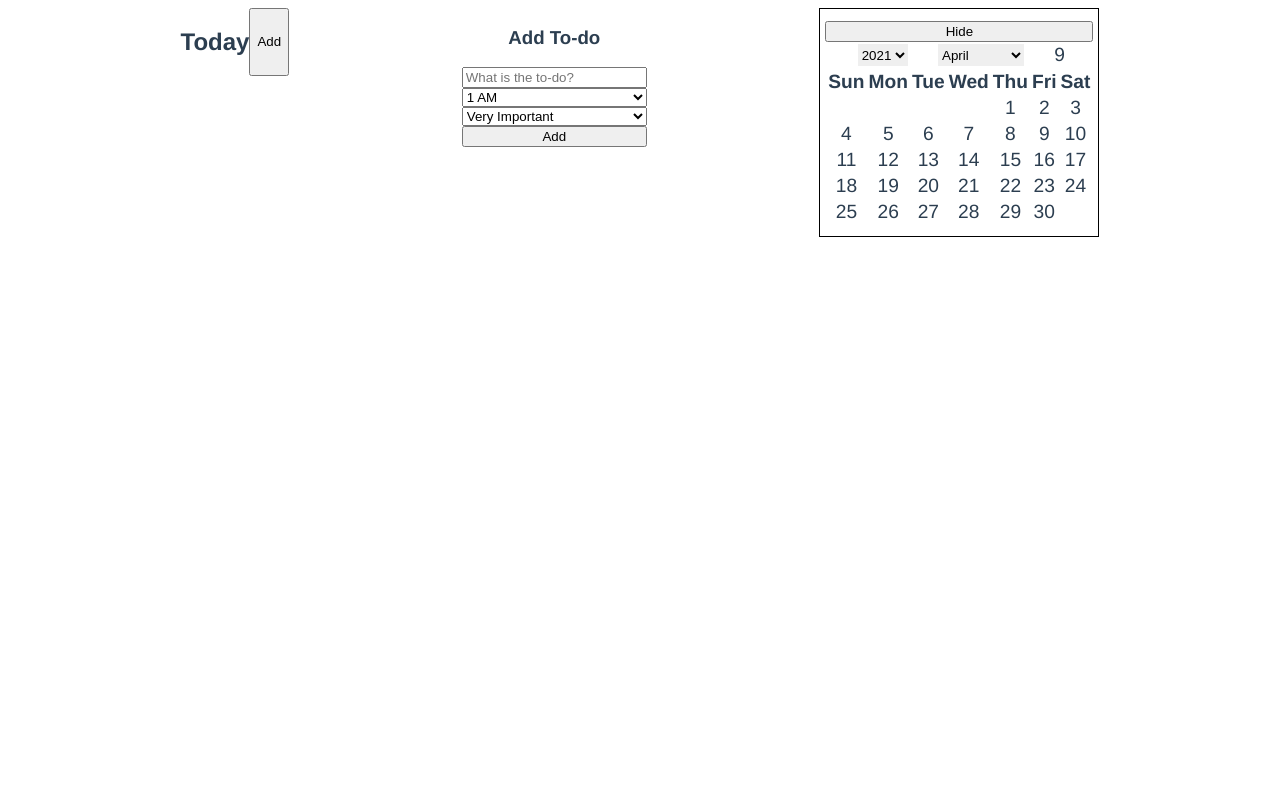
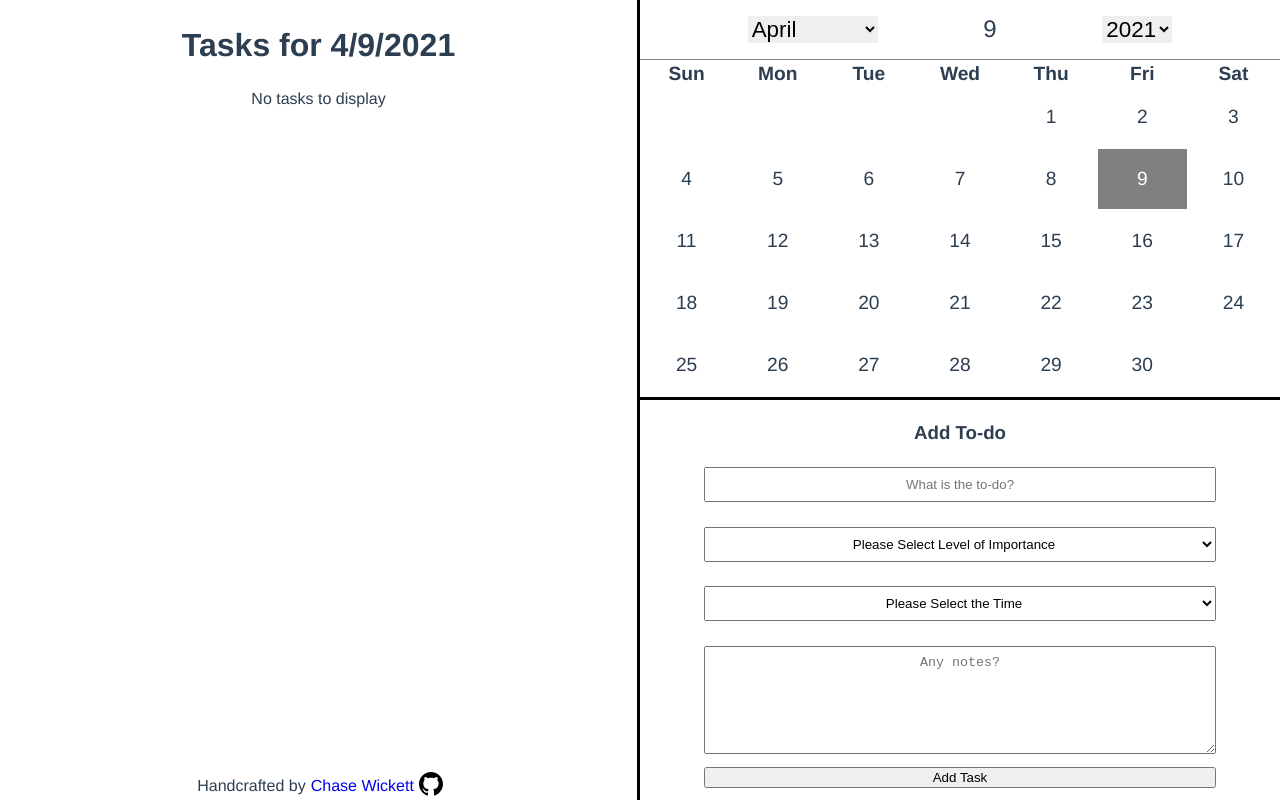
Before and after one commit to wickettc/planner, a Vue app: page / in a window 1280 px wide. Built offline with nearby package versions, Linux system fonts and the light colour scheme.

Commit message:
working commit

```diff
--- a/package.json
+++ b/package.json
@@ -9,6 +9,7 @@
   },
   "dependencies": {
     "core-js": "^3.6.5",
+    "uniqid": "^5.3.0",
     "vue": "^3.0.0",
     "vue-router": "^4.0.0-0"
   },
--- a/src/App.vue
+++ b/src/App.vue
@@ -7,6 +7,12 @@
 </template>
 
 <style>
+html,
+body {
+    padding: 0;
+    margin: 0;
+    height: 100vh;
+}
 #app {
     font-family: Avenir, Helvetica, Arial, sans-serif;
     -webkit-font-smoothing: antialiased;
--- a/src/components/AddToDo.vue
+++ b/src/components/AddToDo.vue
@@ -1,26 +1,62 @@
 <template>
-    <form>
-        <h3>Add To-do</h3>
-        <input type="text" name="todo" placeholder="What is the to-do?" />
-        <select>
-            <option v-for="(t, index) in times" :key="index" value="t">
-                {{ t }}
-            </option>
-        </select>
-        <select>
-            <option value="v-important">Very Important</option>
-            <option value="important">Important</option>
-            <option value="n-important">Not Important</option>
-        </select>
-        <button>Add</button>
-    </form>
+    <div class="addtodo-container">
+        <form @submit.prevent="onSubmit">
+            <h3>Add To-do</h3>
+            <input
+                v-model="subject"
+                type="text"
+                name="subject"
+                placeholder="What is the to-do?"
+            />
+            <div class="error sub-err">{{ subErr }}</div>
+            <select v-model="importance" name="importance">
+                <option selected disabled value=""
+                    >Please Select Level of Importance</option
+                >
+                <option value="very-important">Very Important</option>
+                <option value="important">Important</option>
+                <option value="not-important">Not Important</option>
+            </select>
+            <div class="error imp-err">{{ impErr }}</div>
+            <select v-model="time" name="time">
+                <option selected disabled value=""
+                    >Please Select the Time</option
+                >
+                <option
+                    v-for="(time, index) in times"
+                    :key="index"
+                    :value="time"
+                >
+                    {{ time }}
+                </option>
+            </select>
+            <div class="error time-err">{{ timeErr }}</div>
+            <textarea
+                v-model="notes"
+                rows="6"
+                name="notes"
+                placeholder="Any notes?"
+            ></textarea>
+            <button>Add Task</button>
+        </form>
+    </div>
 </template>
 
 <script>
+import uniqid from 'uniqid';
+
 export default {
+    name: 'AddToDo',
     data() {
         return {
             times: [],
+            subject: '',
+            importance: '',
+            time: '',
+            notes: '',
+            subErr: '',
+            impErr: '',
+            timeErr: '',
         };
     },
     created() {
@@ -32,12 +68,76 @@ export default {
             }
         }
     },
+    methods: {
+        onSubmit() {
+            if (!this.subject) {
+                this.subErr = 'Please Add a To-do';
+            } else {
+                this.subErr = '';
+            }
+            if (this.importance === '') {
+                this.impErr = 'Make Sure to Select Level of Importance';
+            } else {
+                this.impErr = '';
+            }
+            if (this.time === '') {
+                this.timeErr = 'Make Sure to Select the Time';
+            } else {
+                this.timeErr = '';
+            }
+            if (!this.subErr && !this.impErr && !this.timeErr) {
+                const newTodo = {
+                    id: uniqid(),
+                    subject: this.subject,
+                    importance: this.importance,
+                    time: this.time,
+                    notes: this.notes,
+                };
+                this.subject = '';
+                this.importance = '';
+                this.time = '';
+                this.notes = '';
+                this.subErr = '';
+                this.impErr = '';
+                this.timeErr = '';
+                this.$emit('add-todo', newTodo);
+            }
+        },
+    },
 };
 </script>
 
 <style scoped>
+h3 {
+    margin: 10px 0;
+}
+.addtodo-container {
+    display: flex;
+    justify-content: center;
+    align-items: center;
+}
+
+.error {
+    color: red;
+}
+
 form {
     display: flex;
     flex-direction: column;
+    justify-content: space-evenly;
+    width: 80%;
+    height: 100%;
+}
+
+input,
+textarea,
+select {
+    padding: 8px 10px;
+    text-align: center;
+}
+
+select {
+    text-align-last: center;
+    -moz-text-align-last: center;
 }
 </style>
--- a/src/components/Calendar.vue
+++ b/src/components/Calendar.vue
@@ -1,14 +1,6 @@
 <template>
     <div class="calendar-container">
-        <button class="calendar-show-btn" @click="showCalendar = !showCalendar">
-            {{ showCalendar ? 'Hide' : 'Show Calendar' }}
-        </button>
-        <div v-if="showCalendar" class="calendar-selectors">
-            <select v-model="year" id="select-year">
-                <option v-for="n in yearArr" :key="n" :value="n">{{
-                    n
-                }}</option>
-            </select>
+        <div class="calendar-selectors">
             <select v-model="month" id="select-month">
                 <option value="0">January</option>
                 <option value="1">February</option>
@@ -26,8 +18,13 @@
             <div>
                 {{ selectedDate ? selectedDate.getDate() : '' }}
             </div>
+            <select v-model="year" id="select-year">
+                <option v-for="n in yearArr" :key="n" :value="n">{{
+                    n
+                }}</option>
+            </select>
         </div>
-        <div v-if="showCalendar" id="calendar">
+        <div class="calendar">
             <table>
                 <thead>
                     <tr>
@@ -37,14 +34,26 @@
                     </tr>
                 </thead>
                 <tbody>
-                    <tr v-for="(arr, ind) in tbData" :key="ind">
+                    <tr v-for="(weekArr, ind) in tbData" :key="ind">
                         <td
-                            v-on="arr[i] ? { click: handleHighlight } : {}"
-                            :class="arr[i] && 'clickable'"
-                            v-for="(d, i) in arr"
+                            v-on="weekArr[i] ? { click: handleHighlight } : {}"
+                            :class="[
+                                // sets all days (with numbers) to be clickable
+                                weekArr[i] && 'clickable',
+                                // compares today to the iterable date to set today
+                                today.toLocaleDateString() ===
+                                new Date(
+                                    year,
+                                    month,
+                                    weekArr[i]
+                                ).toLocaleDateString()
+                                    ? 'today'
+                                    : '',
+                            ]"
+                            v-for="(day, i) in weekArr"
                             :key="i"
                         >
-                            {{ arr[i] }}
+                            {{ weekArr[i] }}
                         </td>
                     </tr>
                 </tbody>
@@ -55,6 +64,7 @@
 
 <script>
 export default {
+    name: 'Calendar',
     data() {
         return {
             yearArr: [],
@@ -64,13 +74,14 @@ export default {
             month: undefined,
             highlightedDay: undefined,
             selectedDate: undefined,
-            showCalendar: true,
+            today: new Date(),
         };
     },
     created() {
         let today = new Date();
         this.year = today.getFullYear();
         this.month = today.getMonth();
+        // lists out year range for select dropdown
         for (let i = 1990; i < 2100; i++) {
             this.yearArr.push(i);
         }
@@ -84,6 +95,9 @@ export default {
             this.clearCalendar();
             this.createCalendar();
         },
+        selectedDate: function() {
+            this.$emit('selected-date', this.selectedDate.toLocaleDateString());
+        },
     },
     methods: {
         createCalendar() {
@@ -96,10 +110,12 @@ export default {
             while (keepLoop) {
                 let date = new Date(this.year, this.month, dayCount);
                 if (date.getMonth() === curMonth) {
+                    // start new array for each "week"
                     if (cellCount === 0) {
                         this.tbData.push([]);
                         tbArrCount++;
                     }
+                    // add blank spaces to begining if week does not start on sun
                     if (startCal && date.getDay() !== 0) {
                         let addSpaces = date.getDay();
                         for (let i = 0; i < addSpaces; i++) {
@@ -110,22 +126,30 @@ export default {
                     } else {
                         startCal = false;
                     }
+                    // pushes "days" to tbData array
                     this.tbData[tbArrCount - 1].push(date.getDate());
                     dayCount++;
+                    // starts new array (week) once we hit a len of 7
                     if (cellCount === 6) {
                         cellCount = 0;
                     } else {
                         cellCount++;
                     }
+                    // ends this month
                 } else {
-                    let today = new Date();
-                    this.selectedDate = today;
+                    // only sets today as selected date on init
+                    if (!this.selectedDate) {
+                        this.selectedDate = this.today;
+                    }
                     keepLoop = false;
                 }
             }
         },
         clearCalendar() {
             this.tbData = [];
+            if (this.highlightedDay) {
+                this.highlightedDay.classList.remove('highlight');
+            }
         },
         handleHighlight(e) {
             if (this.highlightedDay) {
@@ -143,9 +167,8 @@ export default {
 <style scoped>
 .calendar-container {
     display: inline-block;
-    border: 1px solid black;
-    padding: 10px 5px;
     font-size: 1.2rem;
+    height: 100%;
 }
 
 .calendar-show-btn {
@@ -153,10 +176,32 @@ export default {
 }
 
 .calendar-selectors {
+    box-sizing: border-box;
     display: flex;
     justify-content: space-evenly;
+    align-items: center;
     width: 100%;
     padding: 2px;
+    height: 15%;
+    font-size: 1.5rem;
+    border-bottom: 1px solid gray;
+}
+
+.calendar-selectors select {
+    font-size: 1.4rem;
+}
+
+.calendar {
+    box-sizing: border-box;
+    width: 100%;
+    height: 85%;
+}
+
+.calendar table {
+    width: 100%;
+    height: 100%;
+    box-sizing: border-box;
+    table-layout: fixed;
 }
 
 select {
@@ -172,6 +217,11 @@ select {
     color: white;
 }
 
+.today {
+    background-color: gray;
+    color: white;
+}
+
 td {
     text-align: center;
 }
--- /dev/null
+++ b/src/components/Footer.vue
@@ -0,0 +1,46 @@
+<template>
+    <footer>
+        <span>Handcrafted by </span>
+        <a href="https://www.chasewickett.com/" target="__blank"
+            >Chase Wickett</a
+        >
+        <a href="https://github.com/wickettc" target="__blank" class="git-icon">
+            <svg
+                xmlns="http://www.w3.org/2000/svg"
+                width="24"
+                height="24"
+                viewBox="0 0 24 24"
+            >
+                <path
+                    d="M12 0c-6.626 0-12 5.373-12 12 0 5.302 3.438 9.8 8.207 11.387.599.111.793-.261.793-.577v-2.234c-3.338.726-4.033-1.416-4.033-1.416-.546-1.387-1.333-1.756-1.333-1.756-1.089-.745.083-.729.083-.729 1.205.084 1.839 1.237 1.839 1.237 1.07 1.834 2.807 1.304 3.492.997.107-.775.418-1.305.762-1.604-2.665-.305-5.467-1.334-5.467-5.931 0-1.311.469-2.381 1.236-3.221-.124-.303-.535-1.524.117-3.176 0 0 1.008-.322 3.301 1.23.957-.266 1.983-.399 3.003-.404 1.02.005 2.047.138 3.006.404 2.291-1.552 3.297-1.23 3.297-1.23.653 1.653.242 2.874.118 3.176.77.84 1.235 1.911 1.235 3.221 0 4.609-2.807 5.624-5.479 5.921.43.372.823 1.102.823 2.222v3.293c0 .319.192.694.801.576 4.765-1.589 8.199-6.086 8.199-11.386 0-6.627-5.373-12-12-12z"
+                />
+            </svg>
+        </a>
+    </footer>
+</template>
+
+<script>
+export default {
+    name: 'Footer',
+};
+</script>
+
+<style scoped>
+footer {
+    position: absolute;
+    bottom: 0;
+    width: 50%;
+    display: flex;
+    justify-content: center;
+    align-items: center;
+}
+
+a {
+    text-decoration: none;
+    margin-left: 5px;
+}
+
+.git-icon {
+    margin-left: 5px;
+}
+</style>
--- /dev/null
+++ b/src/components/Task.vue
@@ -0,0 +1,38 @@
+<template>
+    <div :class="[task, task.importance]">
+        <h3>{{ task.subject }}</h3>
+        <!-- <div>{{ task.importance }}</div> -->
+        <div>Due at: {{ task.time }}</div>
+        <!-- <div></div>     -->
+    </div>
+</template>
+
+<script>
+export default {
+    name: 'Task',
+    props: {
+        task: Object,
+    },
+};
+</script>
+
+<style scoped>
+.task {
+    display: flex;
+    align-items: center;
+    justify-content: space-around;
+    width: 80%;
+}
+
+.very-important {
+    background-color: red;
+}
+
+.important {
+    background-color: orange;
+}
+
+.not-important {
+    background-color: yellow;
+}
+</style>
--- a/src/components/ToDo.vue
+++ /dev/null
@@ -1,26 +0,0 @@
-<template>
-    <div>
-        <div class="todo-header">
-            <h2>Today</h2>
-            <button>Add</button>
-        </div>
-    </div>
-</template>
-
-<script>
-export default {
-    data() {
-        return {
-            today: undefined,
-        };
-    },
-};
-</script>
-
-<style scoped>
-.todo-header {
-    display: flex;
-    width: 100%;
-    justify-content: space-evenly;
-}
-</style>
--- /dev/null
+++ b/src/components/ToDos.vue
@@ -0,0 +1,47 @@
+<template>
+    <div>
+        <div class="todos-header">
+            <h2>Tasks for {{ selectedDate }}</h2>
+        </div>
+        <div class="todos-container" v-for="task in todaysTodos" :key="task.id">
+            <Task :task="task" />
+        </div>
+        <div v-if="todaysTodos.length === 0">No tasks to display</div>
+        <Footer />
+    </div>
+</template>
+
+<script>
+import Task from './Task';
+import Footer from './Footer';
+
+export default {
+    name: 'ToDos',
+    props: {
+        todaysTodos: Array,
+        selectedDate: String,
+    },
+    components: {
+        Task,
+        Footer,
+    },
+};
+</script>
+
+<style scoped>
+h2 {
+    font-size: 2rem;
+}
+.todos-header {
+    display: flex;
+    width: 100%;
+    justify-content: space-evenly;
+}
+
+.todos-container {
+    display: flex;
+    justify-content: center;
+    width: 100%;
+    overflow-y: auto;
+}
+</style>
--- a/src/views/Home.vue
+++ b/src/views/Home.vue
@@ -1,35 +1,105 @@
 <template>
     <div class="home">
-        <ToDo />
-        <AddToDo />
-        <Calendar />
+        <ToDos
+            :selectedDate="selectedDate"
+            :todaysTodos="todaysTodos"
+            class="v-todo"
+        />
+        <Calendar @selected-date="setSelectedDate" class="v-calendar" />
+        <AddToDo @add-todo="addTodo" class="v-addtodo" />
     </div>
 </template>
 
 <script>
 import Calendar from '../components/Calendar';
-import ToDo from '../components/ToDo';
+import ToDos from '../components/ToDos';
 import AddToDo from '../components/AddToDo';
 
 export default {
     name: 'Home',
     components: {
         Calendar,
-        ToDo,
+        ToDos,
         AddToDo,
+    },
+    methods: {
+        addTodo(todo) {
+            // finds todo obj if selected date already exists
+            let foundToDo = this.getTodaysTodos();
+            // adds onto that date obj if is there
+            if (foundToDo) {
+                foundToDo = foundToDo.tasks.push(todo);
+                this.todos = [...this.todos, foundToDo];
+                // creates new date obj if nothing is found
+            } else {
+                this.todos = [
+                    ...this.todos,
+                    { date: this.selectedDate, tasks: [todo] },
+                ];
+            }
+        },
+        setSelectedDate(selectedDate) {
+            this.selectedDate = selectedDate;
+        },
+        getTodaysTodos() {
+            return this.todos.find(
+                (toDoObj) => toDoObj.date === this.selectedDate
+            );
+        },
     },
     data() {
         return {
-            // showCalendar: true,
+            todos: [], //{date: String, tasks: Array}
+            todaysTodos: [],
+            selectedDate: '',
         };
+    },
+    watch: {
+        selectedDate: function() {
+            let todays = this.getTodaysTodos();
+            // sets todaysTodos if there are any
+            if (todays) {
+                this.todaysTodos = todays.tasks;
+                // clears last day if there are none on switch of selectedDate
+            } else {
+                this.todaysTodos = [];
+            }
+        },
+        todos: function() {
+            let todays = this.getTodaysTodos();
+            this.todaysTodos = todays.tasks;
+        },
     },
 };
 </script>
 
 <style scoped>
 .home {
-    display: flex;
+    height: 100vh;
+    display: grid;
+    grid-template-columns: 1fr 1fr;
+    grid-template-rows: 1fr 1fr;
+    grid-template-areas:
+        'todo calendar'
+        'todo addtodo';
+}
+
+.v-todo {
+    box-sizing: border-box;
+    grid-area: todo;
+    border-right: 3px solid black;
+    height: 100vh;
+}
+
+.v-calendar {
+    box-sizing: border-box;
+    grid-area: calendar;
+    border-bottom: 3px solid black;
+}
+
+.v-addtodo {
+    box-sizing: border-box;
+    grid-area: addtodo;
     width: 100%;
-    justify-content: space-evenly;
 }
 </style>
```
Also changed, not shown: 1 other file (tests, documents, lock files or other folders).
